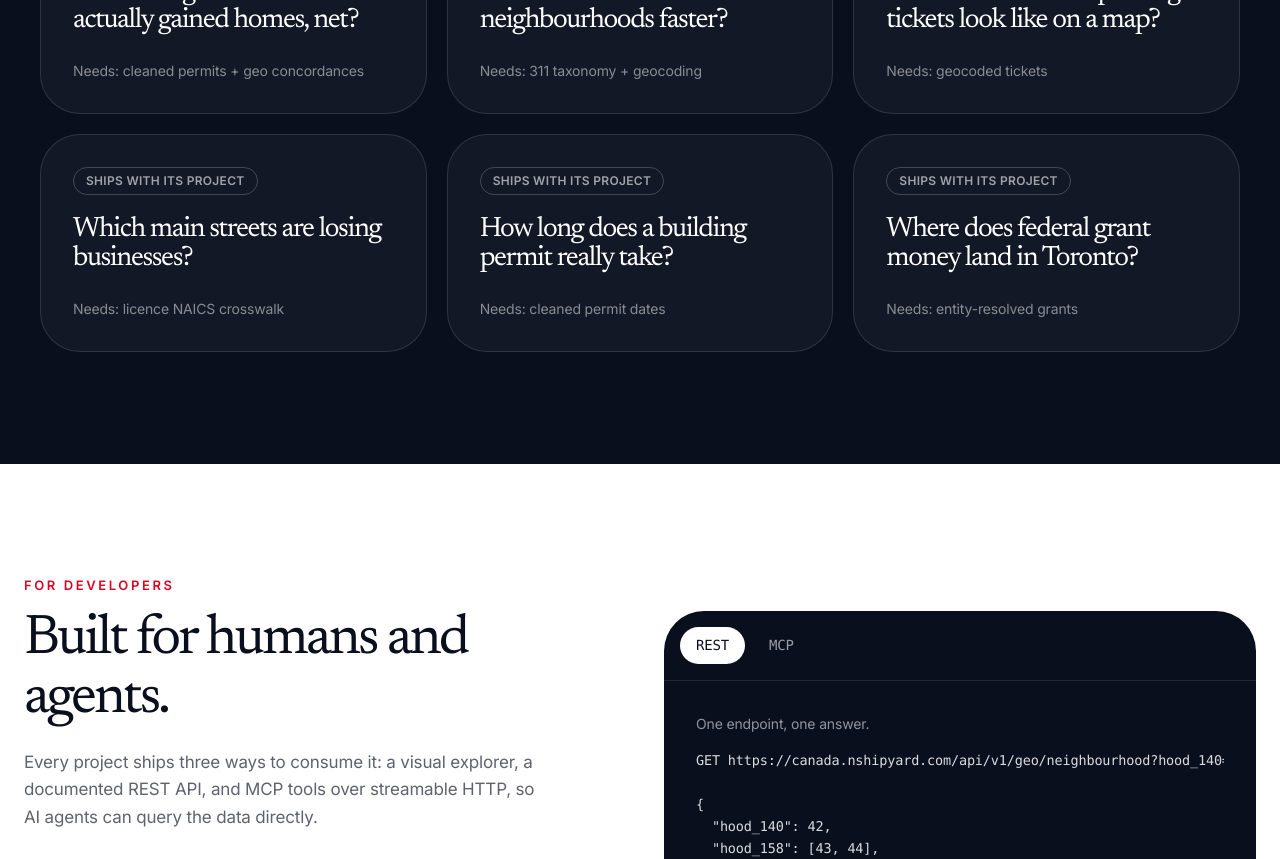
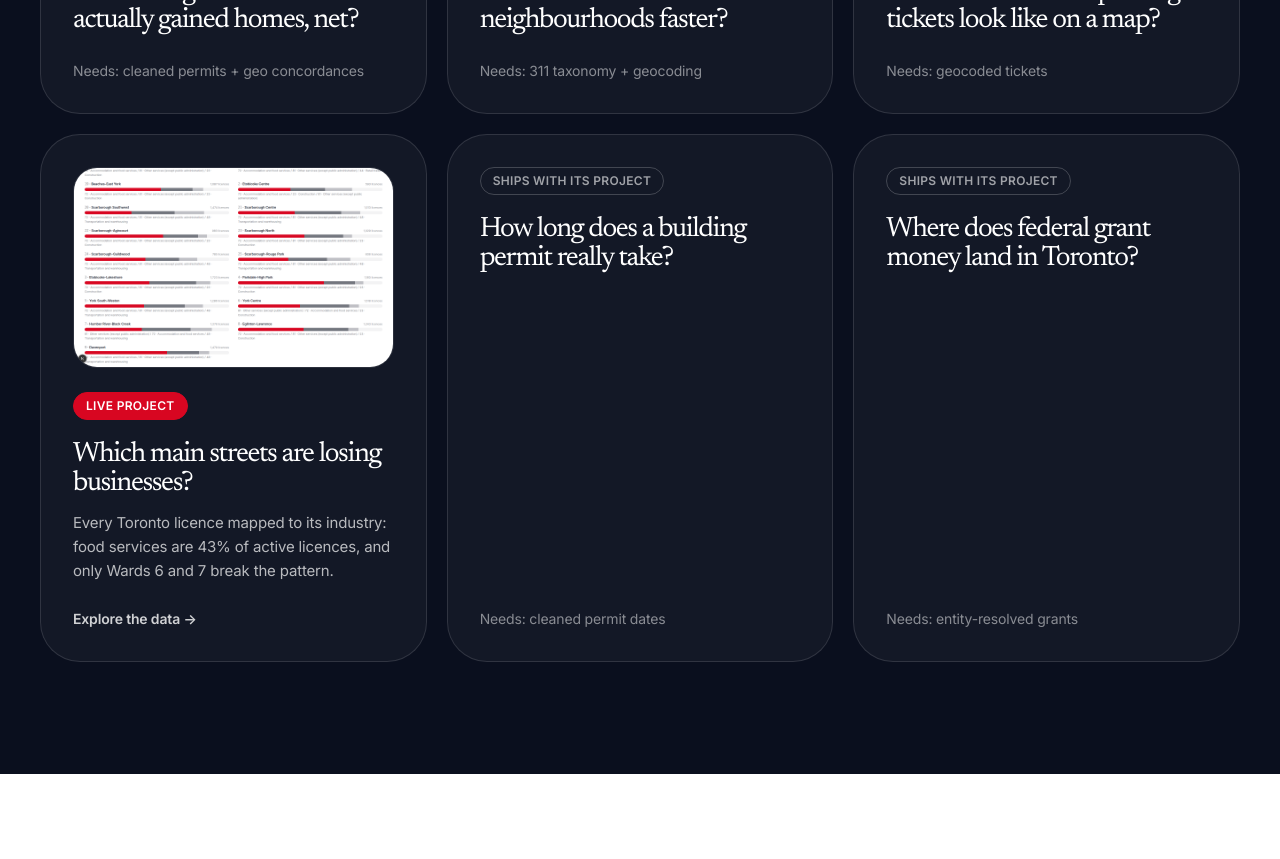
Before and after one commit to Nshipyard/canada-nshipyard, a Next.js app: page / in a window 1280 px wide. Shown: the part 4580-5439 px from the top of the page. Built offline with nearby package versions, Linux system fonts and the light colour scheme.

Commit message:
Showcase cards link to live answers with thumbnails

```diff
--- a/src/components/Showcase.tsx
+++ b/src/components/Showcase.tsx
@@ -18,20 +18,59 @@ export default function Showcase() {
         </div>
 
         <div className="mx-auto mt-14 grid max-w-[1200px] grid-cols-1 gap-5 md:grid-cols-2 lg:grid-cols-3">
-          {t.showcase.items.map((s) => (
-            <article
-              key={s.q}
-              className="flex flex-col rounded-[40px] border border-white/12 bg-white/[0.04] p-8"
-            >
-              <span className="w-fit rounded-full border border-white/20 px-3 py-1 text-[12px] font-semibold uppercase tracking-wide text-white/60">
-                {t.showcase.soon}
-              </span>
-              <h3 className="display mt-5 text-[28px] leading-tight">{s.q}</h3>
-              <p className="mt-auto pt-6 text-[14px] text-white/50">
-                {t.showcase.needs}: {s.needs}
-              </p>
-            </article>
-          ))}
+          {t.showcase.items.map((s) => {
+            const live = !!s.url;
+            const card = (
+              <>
+                {live && s.thumb && (
+                  <span className="mb-6 block overflow-hidden rounded-[24px] border border-white/10">
+                    {/* eslint-disable-next-line @next/next/no-img-element */}
+                    <img src={s.thumb} alt={s.q} className="aspect-[16/10] w-full object-cover object-top" loading="lazy" />
+                  </span>
+                )}
+                <span
+                  className={`w-fit rounded-full border px-3 py-1 text-[12px] font-semibold uppercase tracking-wide ${
+                    live ? "border-canada bg-canada text-white" : "border-white/20 text-white/60"
+                  }`}
+                >
+                  {live ? t.showcase.live : t.showcase.soon}
+                </span>
+                <h3 className="display mt-5 text-[28px] leading-tight">{s.q}</h3>
+                {live && s.answer && (
+                  <p className="mt-3 text-[15px] leading-relaxed text-white/70">{s.answer}</p>
+                )}
+                <p className="mt-auto pt-6 text-[14px] text-white/50">
+                  {live ? (
+                    <span className="font-semibold text-white/80">
+                      {t.showcase.explore} <span aria-hidden="true">→</span>
+                    </span>
+                  ) : (
+                    <>
+                      {t.showcase.needs}: {s.needs}
+                    </>
+                  )}
+                </p>
+              </>
+            );
+            return live && s.url ? (
+              <a
+                key={s.q}
+                href={s.url}
+                target="_blank"
+                rel="noopener noreferrer"
+                className="flex flex-col rounded-[40px] border border-white/12 bg-white/[0.04] p-8 transition-colors hover:border-canada/60 hover:bg-white/[0.07]"
+              >
+                {card}
+              </a>
+            ) : (
+              <article
+                key={s.q}
+                className="flex flex-col rounded-[40px] border border-white/12 bg-white/[0.04] p-8"
+              >
+                {card}
+              </article>
+            );
+          })}
         </div>
       </div>
     </section>
--- a/src/i18n.tsx
+++ b/src/i18n.tsx
@@ -132,12 +132,20 @@ const en = {
     title: "Questions you couldn't ask before.",
     body: "Each chart below is currently impossible to build from the city's open data. Each one becomes a query once its project ships.",
     soon: "Ships with its project",
+    live: "Live project",
+    explore: "Explore the data",
     needs: "Needs",
     items: [
       { q: "Which neighbourhoods actually gained homes, net?", needs: "cleaned permits + geo concordances" },
       { q: "Does 311 fix rich neighbourhoods faster?", needs: "311 taxonomy + geocoding" },
       { q: "What do 50 million parking tickets look like on a map?", needs: "geocoded tickets" },
-      { q: "Which main streets are losing businesses?", needs: "licence NAICS crosswalk" },
+      {
+        q: "Which main streets are losing businesses?",
+        needs: "licence NAICS crosswalk",
+        url: "https://toronto-licence-naics.vercel.app",
+        thumb: "/showcase/licence-naics.png",
+        answer: "Every Toronto licence mapped to its industry: food services are 43% of active licences, and only Wards 6 and 7 break the pattern.",
+      },
       { q: "How long does a building permit really take?", needs: "cleaned permit dates" },
       { q: "Where does federal grant money land in Toronto?", needs: "entity-resolved grants" },
     ],
@@ -303,14 +311,22 @@ const fr: Dict = {
     title: "Des questions jusque-là sans réponse.",
     body: "Chacun des graphiques ci-dessous est actuellement impossible à construire à partir des données ouvertes de la ville. Chacun devient une simple requête une fois son projet en ligne.",
     soon: "Avec son projet",
+    live: "Projet en direct",
+    explore: "Explorer les données",
     needs: "Requiert",
     items: [
       { q: "Quels quartiers ont vraiment gagné des logements, en net ?", needs: "permis nettoyés + concordances géographiques" },
       { q: "Le 311 répare-t-il plus vite les quartiers riches ?", needs: "taxonomie 311 + géocodage" },
       { q: "À quoi ressemblent 50 millions de contraventions sur une carte ?", needs: "contraventions géocodées" },
-      { q: "Quelles artères commerciales perdent leurs commerces ?", needs: "correspondance SCIAN des permis" },
+      {
+        q: "Quelles artères commerciales perdent leurs commerces ?",
+        needs: "correspondance SCIAN des permis",
+        url: "https://toronto-licence-naics.vercel.app",
+        thumb: "/showcase/licence-naics.png",
+        answer: "Chaque permis de Toronto relié à son industrie : la restauration représente 43 % des permis actifs, et seuls les quartiers 6 et 7 brisent le schéma.",
+      },
       { q: "Combien de temps prend vraiment un permis de construire ?", needs: "dates de permis nettoyées" },
-      { q: "Où atterrit l'argent fédéral à Toronto ?", needs: "subventions avec entités résolues" },
+      { q: "Où atterrit l'argent des subventions fédérales à Toronto ?", needs: "subventions résolues par entité" },
     ],
   },
   agents: {
```
Also changed, not shown: public/showcase/licence-naics.png (added).
